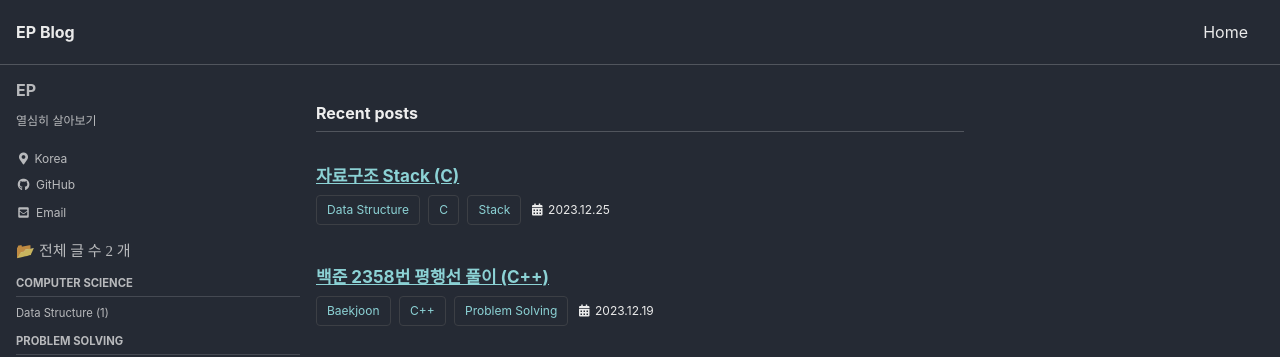
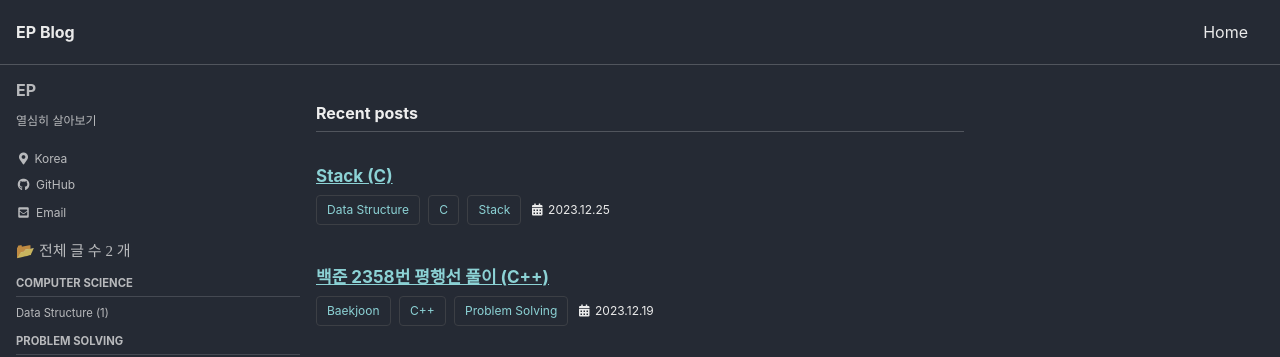
Before and after one commit to puter2712git/puter2712git.github.io, a Jekyll site: the page built from index.html, in a window 1280 px wide. Shown: the top 357 px of the page. Built offline with Jekyll 4.4.1, drawn with Linux system fonts in a browser that asks for light colours; cached includes are drawn as plain includes; the list of posts is cut into pages by our own code; part of the change alters nothing that is shown.

Commit message:
Update stack post

```diff
--- a/_posts/computer-science/data-structure/2023-12-25-Stack.md
+++ b/_posts/computer-science/data-structure/2023-12-25-Stack.md
@@ -1,6 +1,5 @@
 ---
-title: "자료구조 Stack (C)"
-excerpt: "자료구조 Stack에 대하여"
+title: "Stack (C)"
 permalink: "/data-structure/stack"
 
 categories:
@@ -12,7 +11,7 @@ toc: true
 toc_sticky: true
 
 date: 2023-12-25
-last_modified_at: 2023-12-25
+last_modified_at: 2023-12-31
 ---
 
 ## Stack
```
